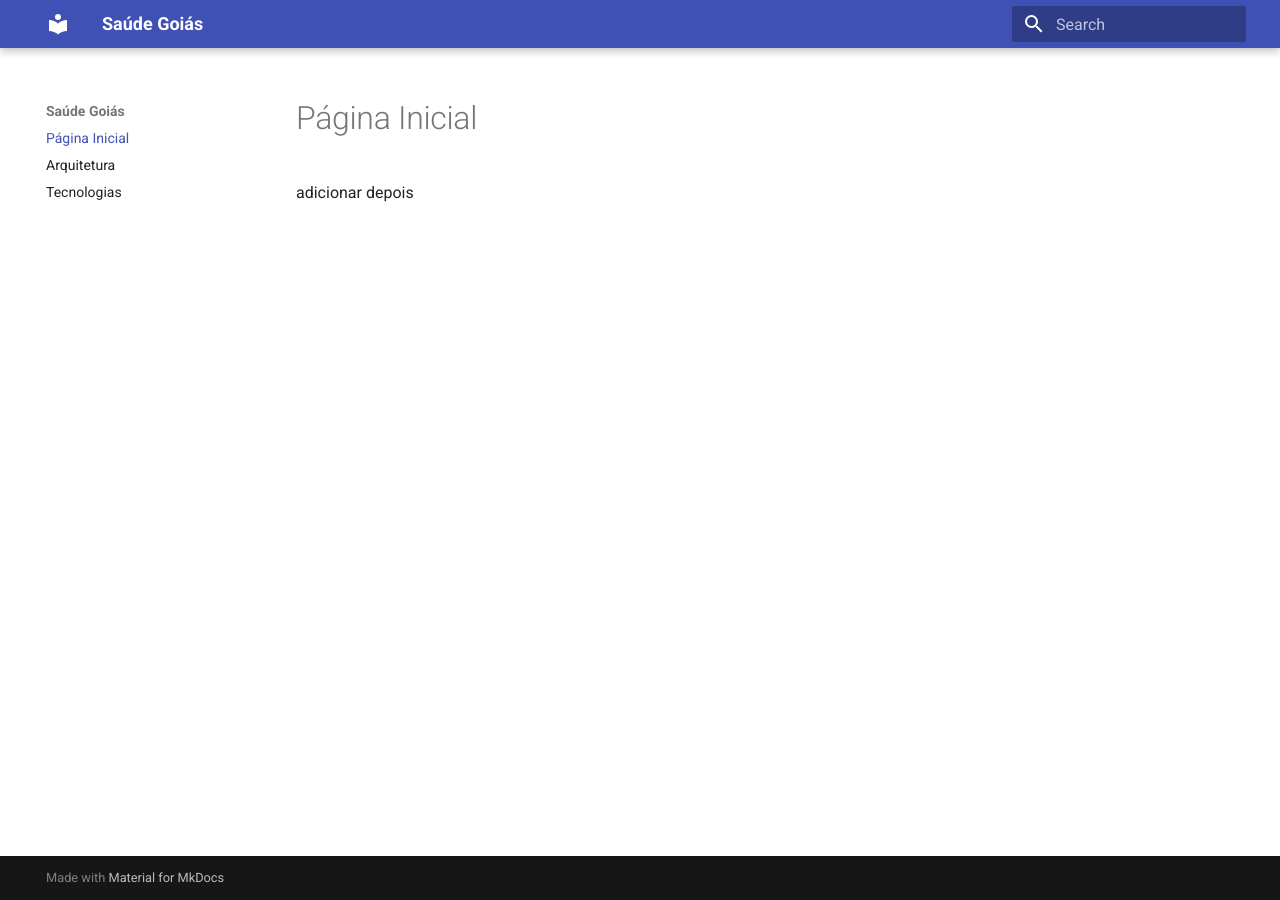
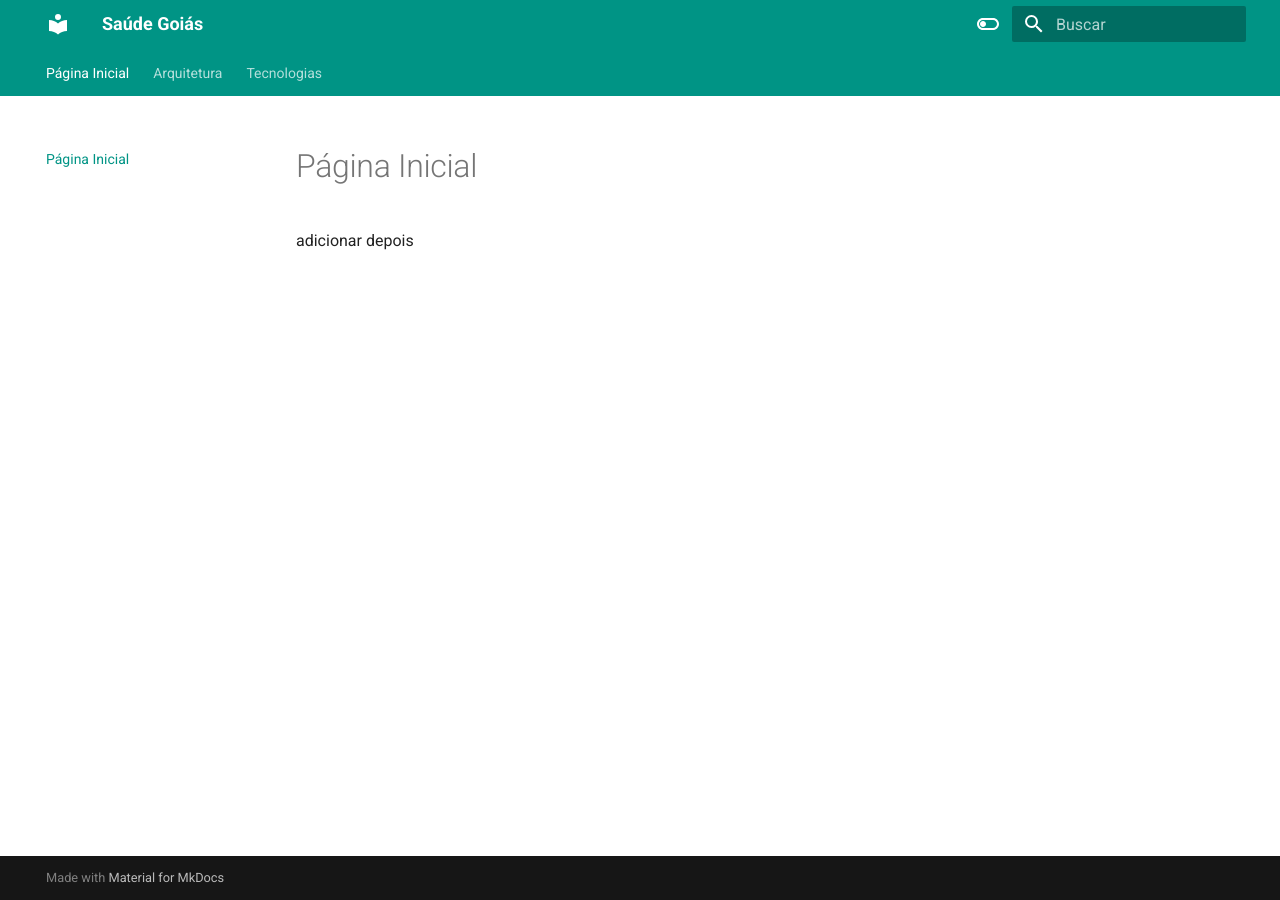
Before and after one commit to unb-mds/Gastos-DF-Squad12, an MkDocs documentation site: the page built from docs/index.md, in a window 1280 px wide. Built offline with MkDocs 1.6.1 and Material for MkDocs 9.7.7, drawn with Linux system fonts in a browser that asks for light colours.

Commit message:
nova tentativa de correções

```diff
--- a/mkdocs.yml
+++ b/mkdocs.yml
@@ -1,3 +1,27 @@
 site_name: Saúde Goiás
 theme:
   name: material
+  features:
+    - navigation.tabs
+    - navigation.sections
+    - toc.integrate
+    - navigation.top
+    - search.suggest
+    - search.highlight
+    - content.tabs.link
+    - content.code.annotation
+    - content.code.copy
+  language: pt-BR
+  palette:
+    - scheme: default
+      toggle:
+        icon: material/toggle-switch-off-outline
+        name: Switch to dark mode
+      primary: teal
+      accent: purple
+    - scheme: slate
+      toggle:
+        icon: material/toggle-switch
+        name: Switch to light mode
+      primary: teal
+      accent: lime
```
